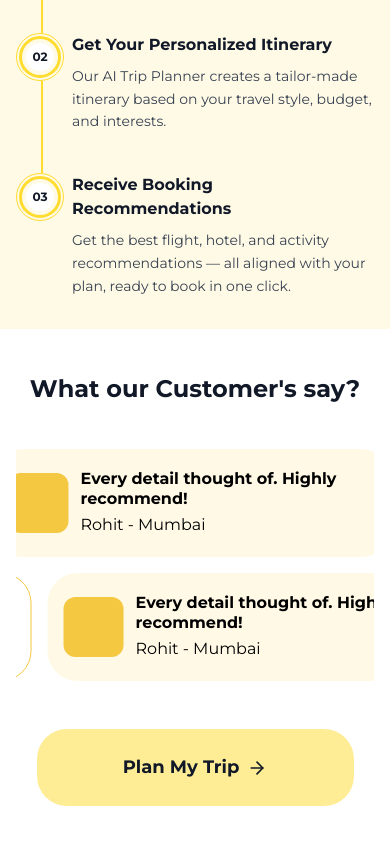
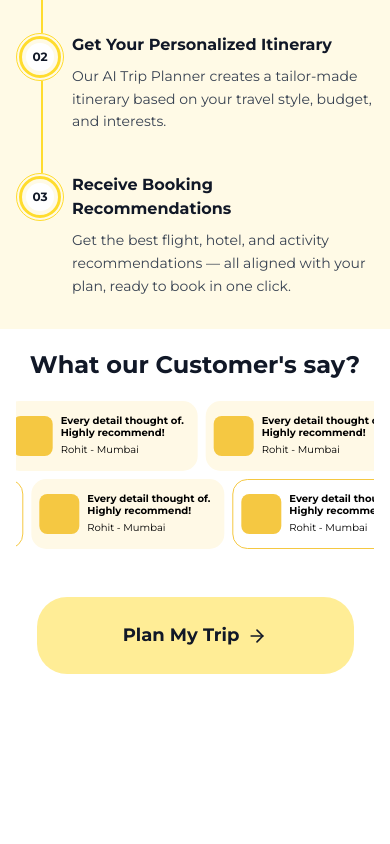
Before and after one commit to urbantrips/ut-client, a Next.js app: page / in a window 390 px wide. Shown: the part 3116-3960 px from the top of the page. After the commit the page ends 3870 px from the top, so only its background shows below. Built offline with nearby package versions, Linux system fonts and the light colour scheme.

Commit message:
add mobile res

```diff
--- a/src/components/features/testimonials-section.tsx
+++ b/src/components/features/testimonials-section.tsx
@@ -17,34 +17,26 @@ export function TestimonialsSection() {
     return (
       <div
         key={`${rowIndex}-${index}`}
-        className="flex items-center flex-shrink-0"
+        className="flex items-center flex-shrink-0 w-[193px] h-[70px] md:w-[399px] md:h-[108px] rounded-[15px] md:rounded-[30px] p-2 md:p-4 gap-2 md:gap-3"
         style={{
-          width: '399px',
-          height: '108px',
-          borderRadius: '30px',
           backgroundColor: isYellowBackground ? '#FFF9E6' : 'white',
           border: isYellowBackground ? 'none' : '1px solid #F5C842',
-          padding: '16px',
-          gap: '12px',
         }}
       >
         {/* Avatar/Icon */}
         <div
-          className="flex-shrink-0"
+          className="flex-shrink-0 w-[40px] h-[40px] md:w-[60px] md:h-[60px] rounded-[8px] md:rounded-[12px]"
           style={{
-            width: '60px',
-            height: '60px',
-            borderRadius: '12px',
             backgroundColor: '#F5C842',
           }}
         />
 
         {/* Text Content */}
         <div className="flex-1 flex flex-col justify-center min-w-0">
-          <p className="font-bold text-black text-base leading-tight mb-1">
+          <p className="font-bold text-black text-[10px] md:text-base leading-tight mb-0.5 md:mb-1">
             Every detail thought of. Highly recommend!
           </p>
-          <p className="text-black text-base">
+          <p className="text-black text-[10px] md:text-base">
             {testimonial.name} - {testimonial.location}
           </p>
         </div>
@@ -53,16 +45,16 @@ export function TestimonialsSection() {
   };
 
   return (
-    <section className="px-4 bg-white overflow-hidden">
+    <section className="px-4 sm:px-6 lg:px-8 bg-white overflow-hidden">
       <div className="max-w-7xl mx-auto">
         {/* Header */}
-        <h2 className="py-12">
+        <h2 className="py-6 sm:py-12">
           What our Customer's say?
         </h2>
 
         {/* First Row - Marquee to Right */}
-        <div className="mb-4 overflow-hidden">
-          <div className="flex gap-4 animate-marquee-left" style={{ width: 'fit-content' }}>
+        <div className="mb-2 md:mb-4 overflow-hidden">
+          <div className="flex gap-2 md:gap-4 animate-marquee-left" style={{ width: 'fit-content' }}>
             {/* First set of cards */}
             {firstRow.map((testimonial, index) => renderCard(testimonial, index, 0))}
             {/* Duplicate set for seamless loop */}
@@ -72,7 +64,7 @@ export function TestimonialsSection() {
 
         {/* Second Row - Marquee to Left */}
         <div className="overflow-hidden">
-          <div className="flex gap-4 animate-marquee-right" style={{ width: 'fit-content' }}>
+          <div className="flex gap-2 md:gap-4 animate-marquee-right" style={{ width: 'fit-content' }}>
             {/* First set of cards */}
             {secondRow.map((testimonial, index) => renderCard(testimonial, index, 1))}
             {/* Duplicate set for seamless loop */}
```
